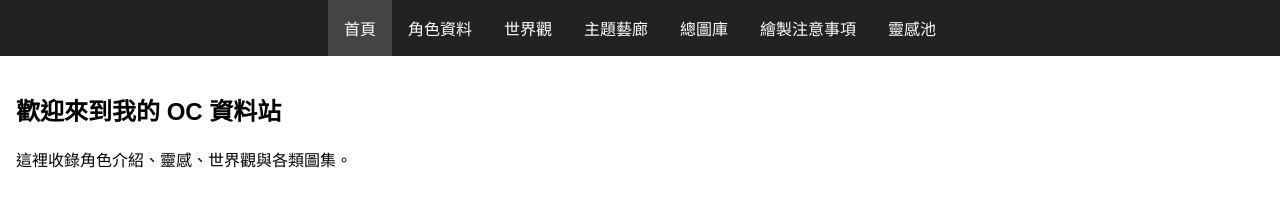
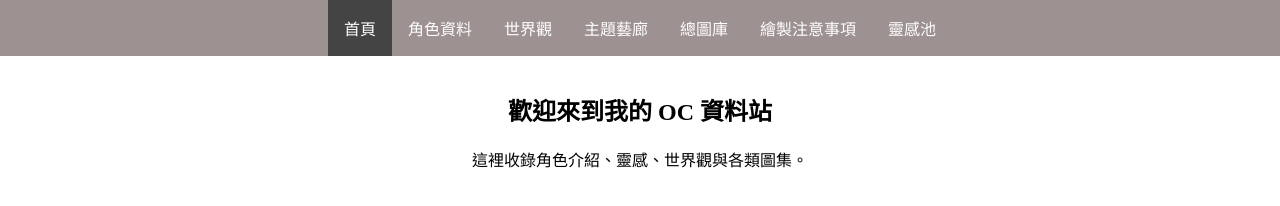
Before and after one commit to audew10/oc-site, a plain HTML site: page index.html in a window 1280 px wide. Drawn offline with Linux system fonts and the light colour scheme.

Commit message:
Add files via upload

```diff
--- a/styles/style.css
+++ b/styles/style.css
@@ -1,36 +1,52 @@
+/* 載入 Noto Serif Traditional Chinese 字體 */
+@import url('https://fonts.googleapis.com/css2?family=Noto+Serif+TC&display=swap');
+
+/* 設定全站字體 */
 body {
-  font-family: sans-serif;
+  font-family: 'Noto Serif TC', serif;
   margin: 0;
   padding: 0;
 }
-header {
-  background: #222;
+
+/* 頁面內容區 */
+main {
+  width: 75%; /* 設置頁面內容的寬度為 75% */
+  margin: 0 auto;  /* 使內容水平居中 */
+  text-align: center;  /* 文字居中顯示 */
 }
+
+/* 上排選單背景顏色 */
 nav {
+  background-color: #9E9191;  /* 更改選單底色 */
+}
+
+nav ul {
+  list-style: none;
+  padding: 0;
+  margin: 0;
   display: flex;
   justify-content: center;
 }
-.tabs {
-  display: flex;
-  list-style: none;
-  padding: 0;
-  margin: 0;
-}
-.tab {
+
+nav .tab {
   padding: 1em;
   cursor: pointer;
   color: white;
 }
-.tab.active {
+
+nav .tab.active {
   background: #444;
 }
+
 .tab-content {
   display: none;
   padding: 1em;
 }
+
 .tab-content.active {
   display: block;
 }
+
 .sub-tabs {
   display: flex;
   list-style: none;
@@ -38,20 +54,26 @@ nav {
   margin: 1em 0;
   gap: 1em;
 }
+
 .sub-tab {
   cursor: pointer;
   padding: 0.5em 1em;
   background: #ddd;
 }
+
 .sub-tab.active {
   background: #bbb;
 }
+
 .subtab-content {
   display: none;
 }
+
 .subtab-content.active {
   display: block;
 }
+
+/* tag 按鈕 */
 .tag {
   display: inline-block;
   margin: 0.2em;
@@ -59,6 +81,7 @@ nav {
   background: #eee;
   cursor: pointer;
 }
+
 .tag.active-tag {
   background: #444;
   color: white;
```
